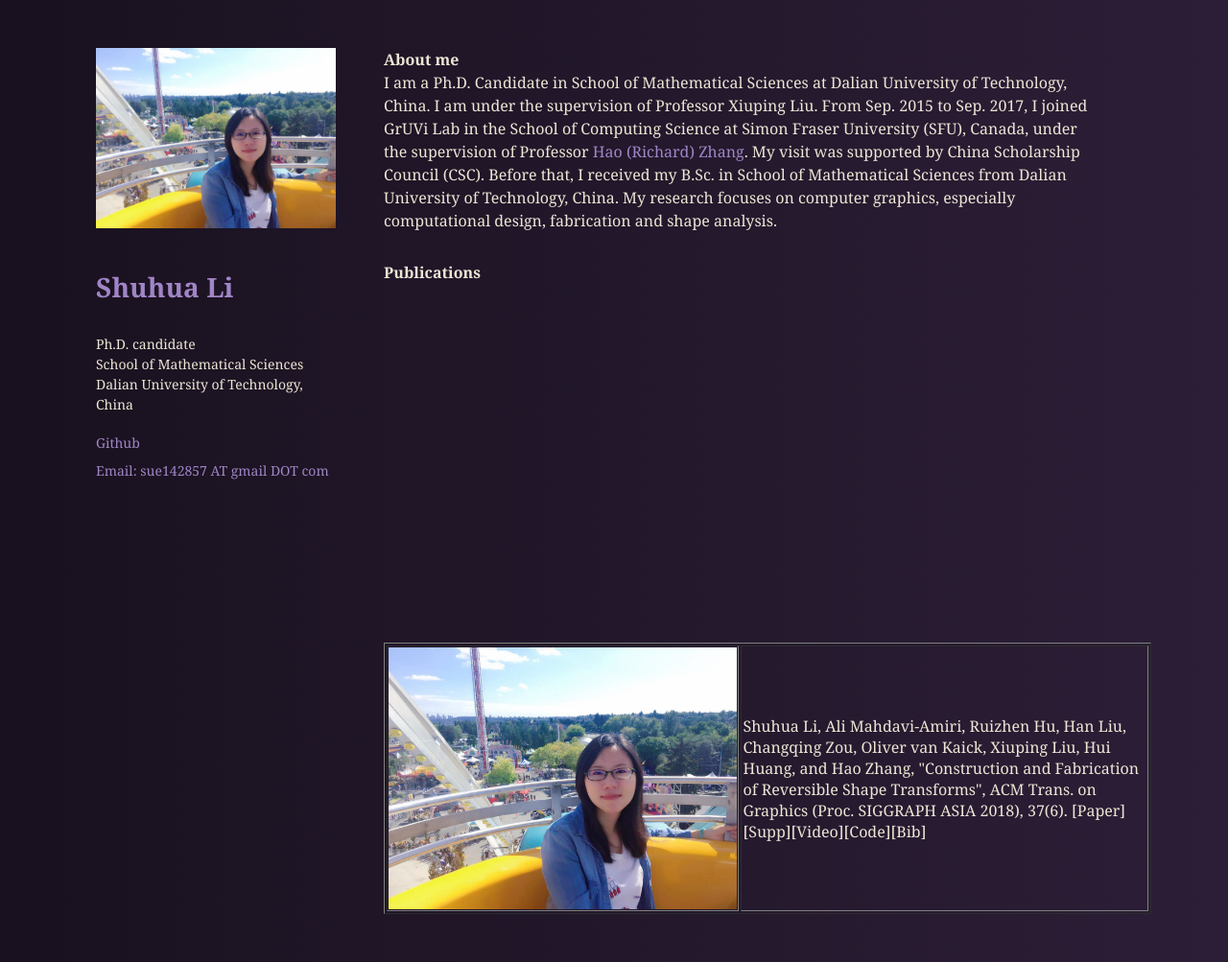
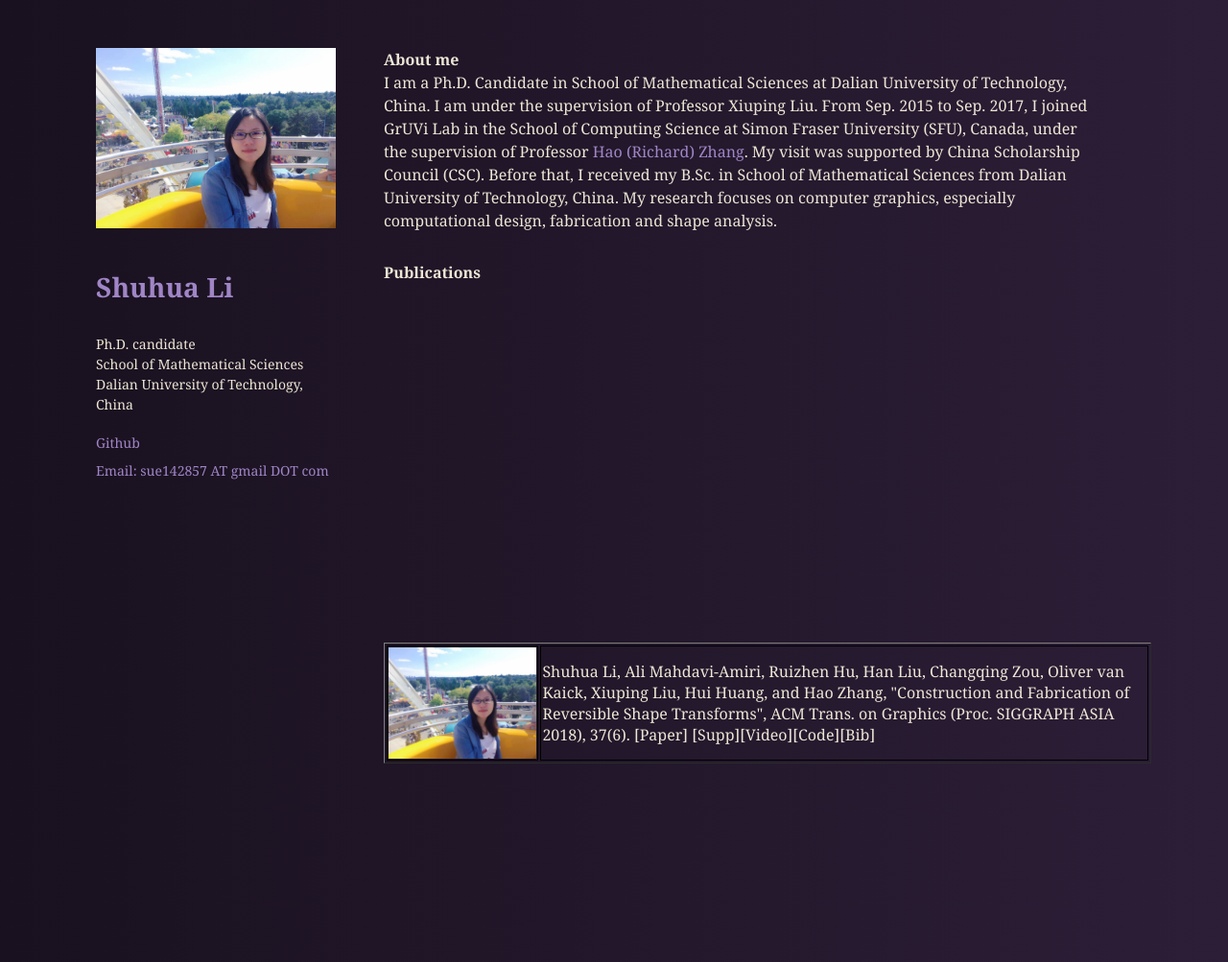
Before and after one commit to sergiokopplin/violet, a Jekyll site: the page built from index.html, in a window 1280 px wide. Shown: the whole page at 96% size. Built offline with Jekyll 4.4.1, drawn with Linux system fonts in a browser that asks for light colours.

Commit message:
Update section.sass

```diff
--- a/_sass/section.sass
+++ b/_sass/section.sass
@@ -23,4 +23,4 @@
   width: 800px
 
 .content table td
-  width: 800px
+  border: 1px solid black;
```
